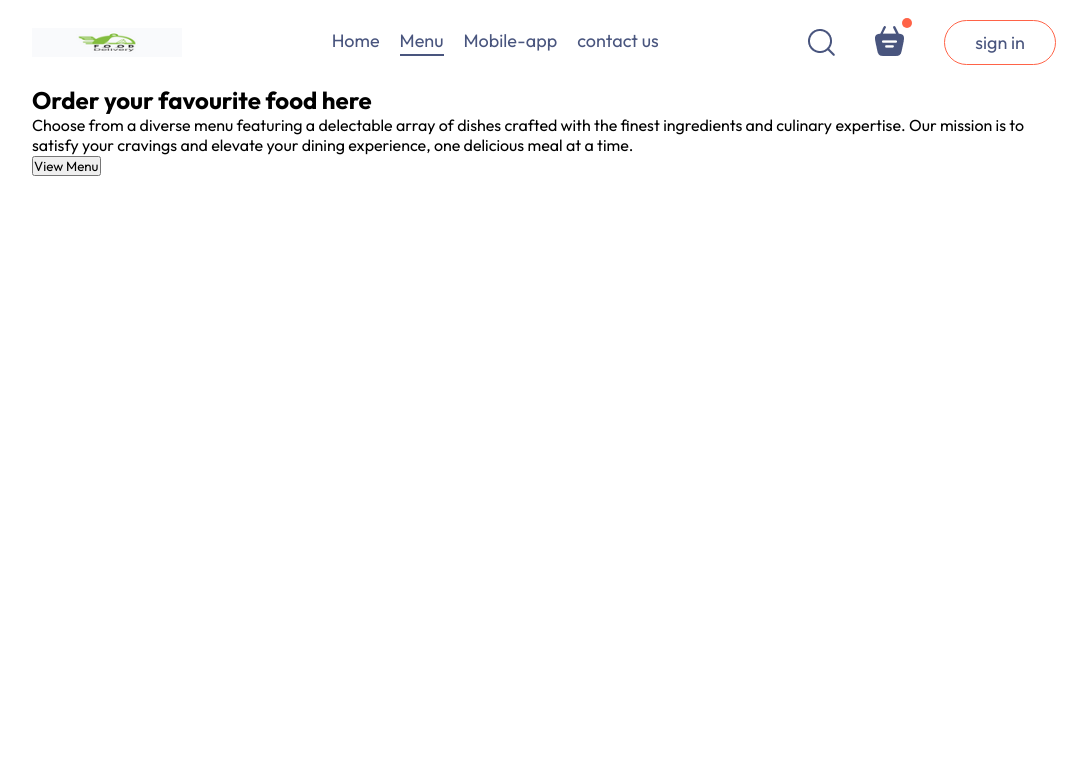
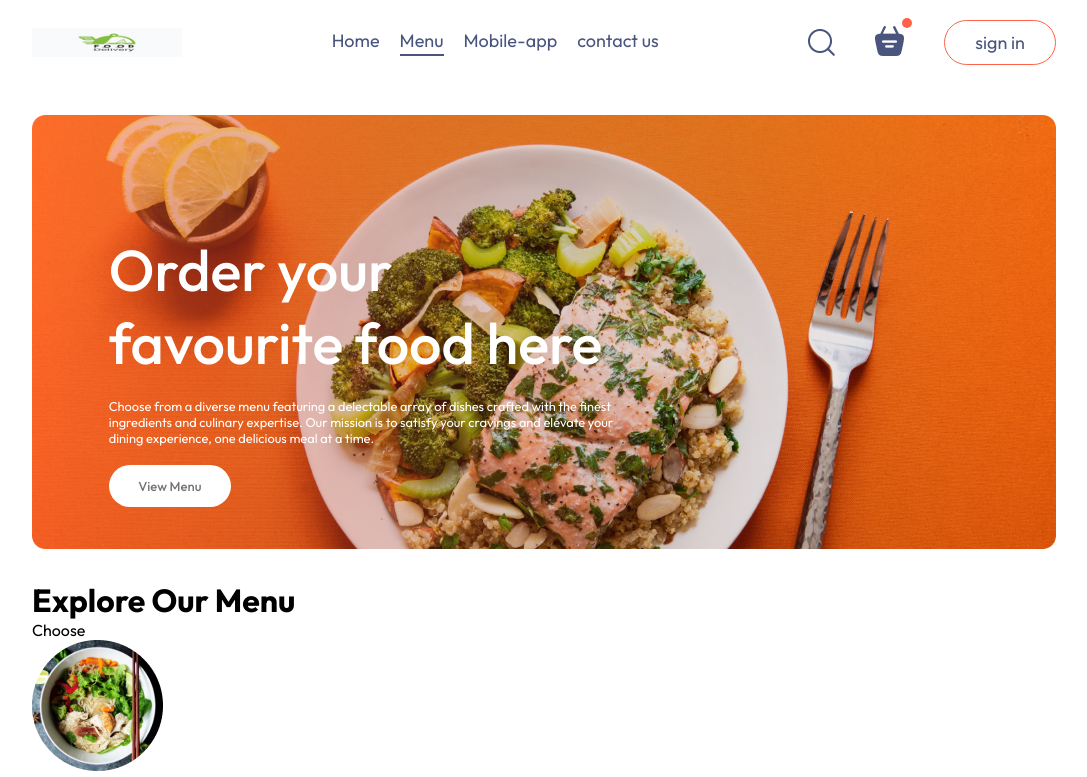
Before and after one commit to mainuddinR/SPL2, a React (Vite) app in the folder frontend/: page / in a window 1280 px wide. Shown: the top 777 px of the page, without its empty margins (96-1183 px from the left). Built offline with nearby package versions, Linux system fonts and the light colour scheme.

Commit message:
added Header

```diff
--- /dev/null
+++ b/frontend/src/components/ExploreMenu/ExploreMenu.jsx
@@ -0,0 +1,27 @@
+import React from 'react'
+import './ExploreMenu.css'
+import { menu_list } from '../../assets/assets'
+
+const ExploreMenu = () => {
+  return (
+    <div className='explore-menu' id='explore-menu'>
+        <h1>Explore Our Menu</h1>
+        <p className='explore-menu-text'>Choose</p>
+        <div className="explore-menu-list">
+            {
+                menu_list.map((item,index)=>{
+                    return(
+                        <div key={index} className='explore-menu-list-item' >
+                            <img src={item.menu_image} alt="" />
+                            <p>{item.menu_name}</p>
+                        </div>
+                    )
+                })
+            }
+        </div>
+
+    </div>
+  )
+}
+
+export default ExploreMenu
--- a/frontend/src/components/Header/Header.css
+++ b/frontend/src/components/Header/Header.css
@@ -0,0 +1,40 @@
+.header{
+    height: 34vw;
+    margin:30px auto;
+    background: url('/header_img.png') no-repeat;
+    background-size: contain;
+    position: relative;
+}
+.header-contents{
+    position: absolute;
+    display: flex;
+    flex-direction: column;
+    align-items: start;
+    gap:1.5vw;
+    max-width: 50%;
+    bottom: 10%;
+    left:6vw;
+
+    animation: fadeIn 3.5s;
+}
+
+.header-contents h2{
+    font-weight: 500;
+    color:white;
+    font-size: max(4.5vw,22px);
+
+}
+.header-contents p{
+    color: white;
+    font-size: 1vw;
+}
+
+.header-contents button{
+    border:none;
+    color: #747474;
+    font-weight: 500;
+    padding: 1vw 2.3vw;
+    background-color: white;
+    font-size: max(1vw,13px);
+    border-radius: 50px;
+}
--- a/frontend/src/index.css
+++ b/frontend/src/index.css
@@ -16,3 +16,12 @@
   width:80%;
   margin: auto;
 }
+
+@keyframes fadeIn{
+   0%{
+    opacity: 0;
+   }
+   100%{
+    opacity: 1;
+   }
+}
--- a/frontend/src/pages/Home/Home.jsx
+++ b/frontend/src/pages/Home/Home.jsx
@@ -1,10 +1,12 @@
 import React from 'react'
 import './Home.css'
 import Header from '../../components/Header/Header'
+import ExploreMenu from '../../components/ExploreMenu/ExploreMenu'
 const Home = () => {
   return (
     <div>
       <Header/>
+      <ExploreMenu/>
     </div>
   )
 }
```
Also changed, not shown: frontend/src/components/ExploreMenu/ExploreMenu.css (added).
